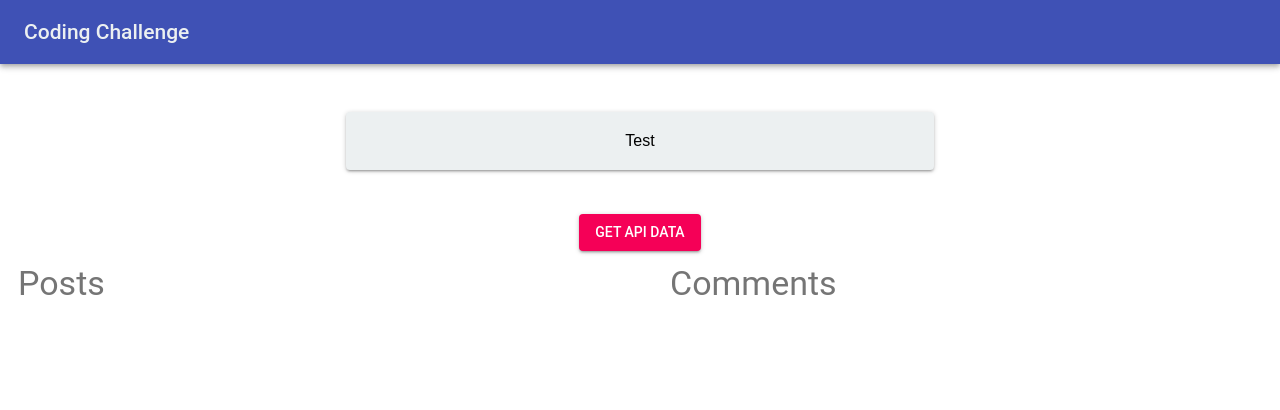
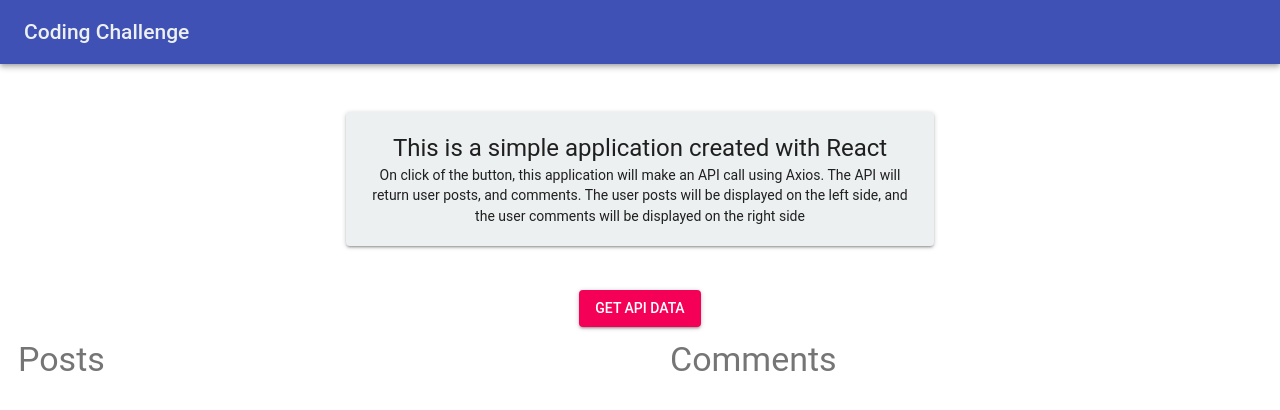
Before and after one commit to singhp2/hatechcodingchallenge, a React (Create React App) app: page / in a window 1280 px wide. Shown: the top 410 px of the page. Built offline with nearby package versions, Linux system fonts and the light colour scheme.

Commit message:
updated application

```diff
--- a/src/components/api_calls/PostList.js
+++ b/src/components/api_calls/PostList.js
@@ -44,8 +44,9 @@ render() {
     </Grid>
     <Grid container justify="center" style={{paddingTop: 30, textAlign: "center"}} spacing={24}>
         <Grid item xs={6}>
-        <Paper style={paperStyle}>Test
-
+        <Paper style={paperStyle}>
+        <Typography variant="headline" component="h4">This is a simple application created with React</Typography>
+        <Typography component="p">On click of the button, this application will make an API call using Axios. The API will return user posts, and comments. The user posts will be displayed on the left side, and the user comments will be displayed on the right side</Typography>
         </Paper>
         </Grid>
         <Grid item justify="center" xs={12}>
```
